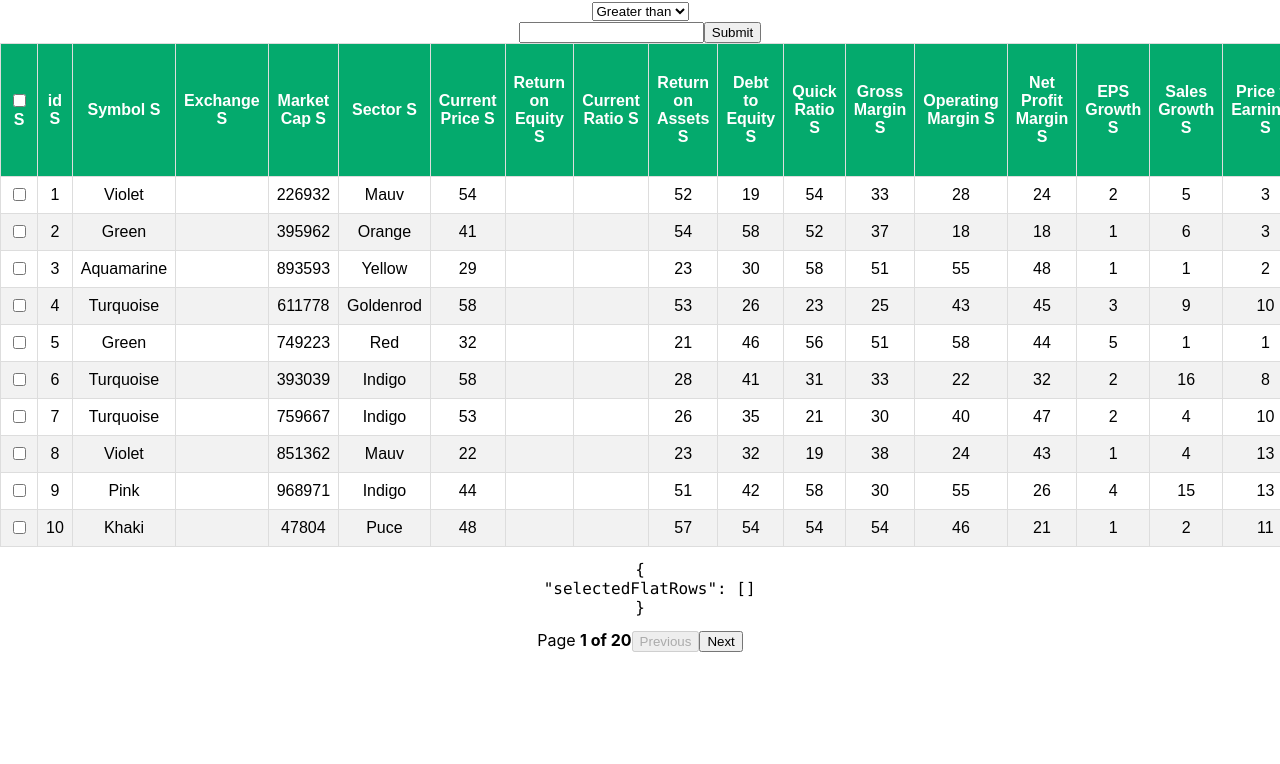
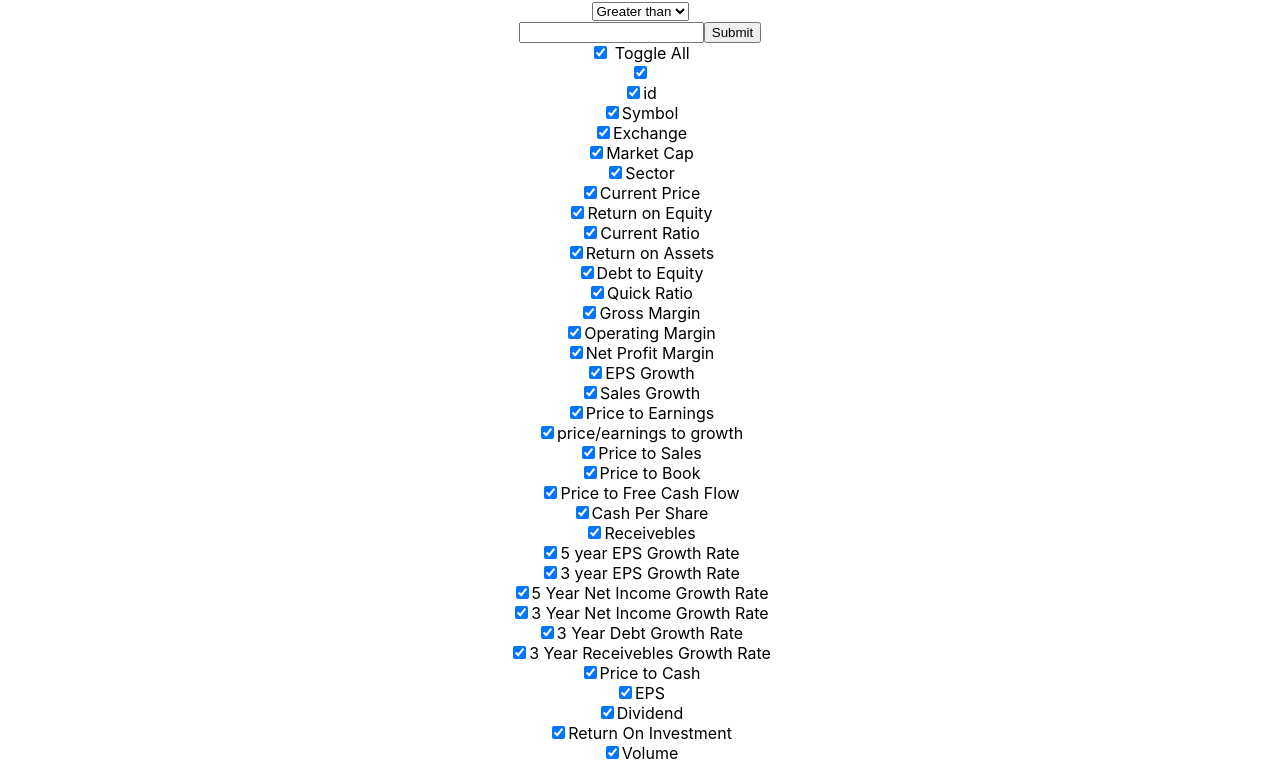
Before and after one commit to pwalsh2/StockScreener, a React (Create React App) app: page / in a window 1280 px wide. Shown: the top 764 px of the page. Built offline with nearby package versions, Linux system fonts and the light colour scheme.

Commit message:
Toggle hide columns

```diff
--- a/src/components/FilteringTable.js
+++ b/src/components/FilteringTable.js
@@ -17,6 +17,7 @@ export const FilteringTable = (props) => {
 	const columns = COLUMNS; // use MEMO ??????
 	const data = props.data; // use MEMO ??????
 
+	// Deconstructing useTable instance
 	const {
 		getTableProps,
 		getTableBodyProps,
@@ -62,6 +63,19 @@ export const FilteringTable = (props) => {
 	const { pageIndex } = state;
 	return (
 		<>
+			<div>
+				<div>
+					<CheckBox {...getToggleHideAllColumnsProps()} /> Toggle All{" "}
+				</div>
+				{allColumns.map((column) => (
+					<div key={column.id}>
+						<label>
+							<input type='checkbox' {...column.getToggleHiddenProps()} />
+							{column.header}
+						</label>
+					</div>
+				))}
+			</div>
 			<table {...getTableProps}>
 				<thead>
 					{headerGroups.map((headerGroup) => (
```
